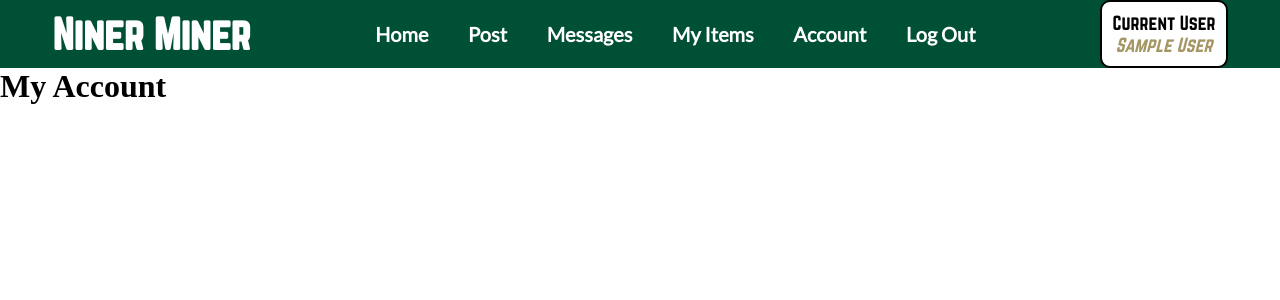
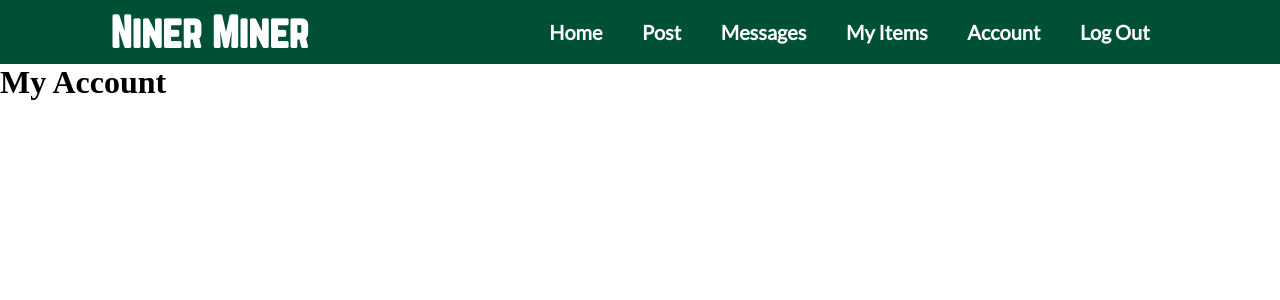
Before and after one commit to cmadajski/niner_miner, a Flask app: page /account in a window 1280 px wide. Shown: the top 300 px of the page. Run offline with Flask 2, Linux system fonts and the light colour scheme; the visitor is signed in with stand-in values (Sample User, id 1); data comes from the database, SQL or seed files in the repository.

Commit message:
remove detailed user account div from navbar

```diff
--- a/src/templates/navbar.html
+++ b/src/templates/navbar.html
@@ -27,10 +27,6 @@
                 <span class="bar"></span>
                 <span class="bar"></span>
             </div>
-            <div class="current-user">
-                <span>Current User</span>
-                <span><em><a href="/account">{{ current_user.name }}</a></em></span>
-            </div>
         </nav>
     </header>
     <main>
```
